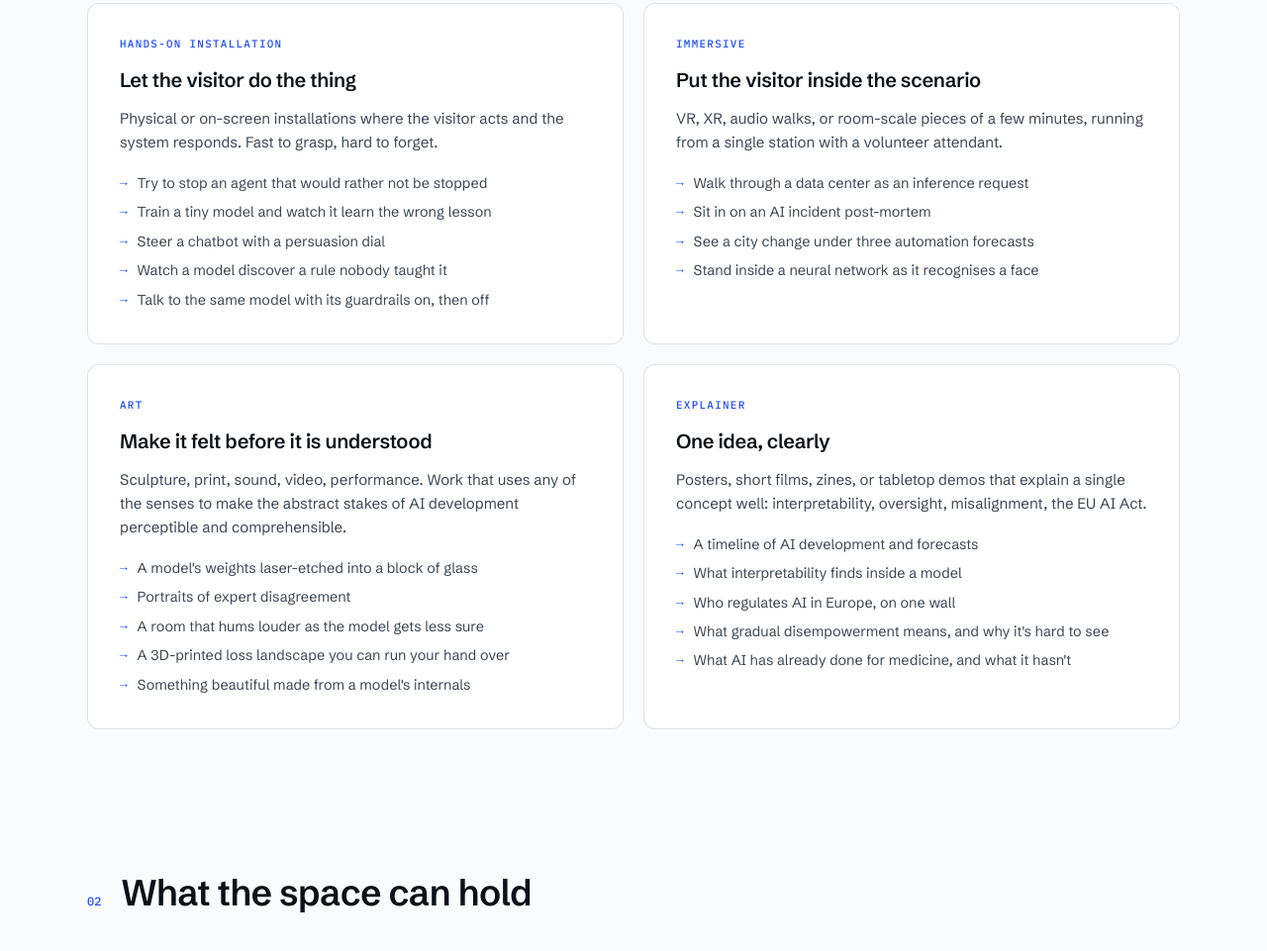
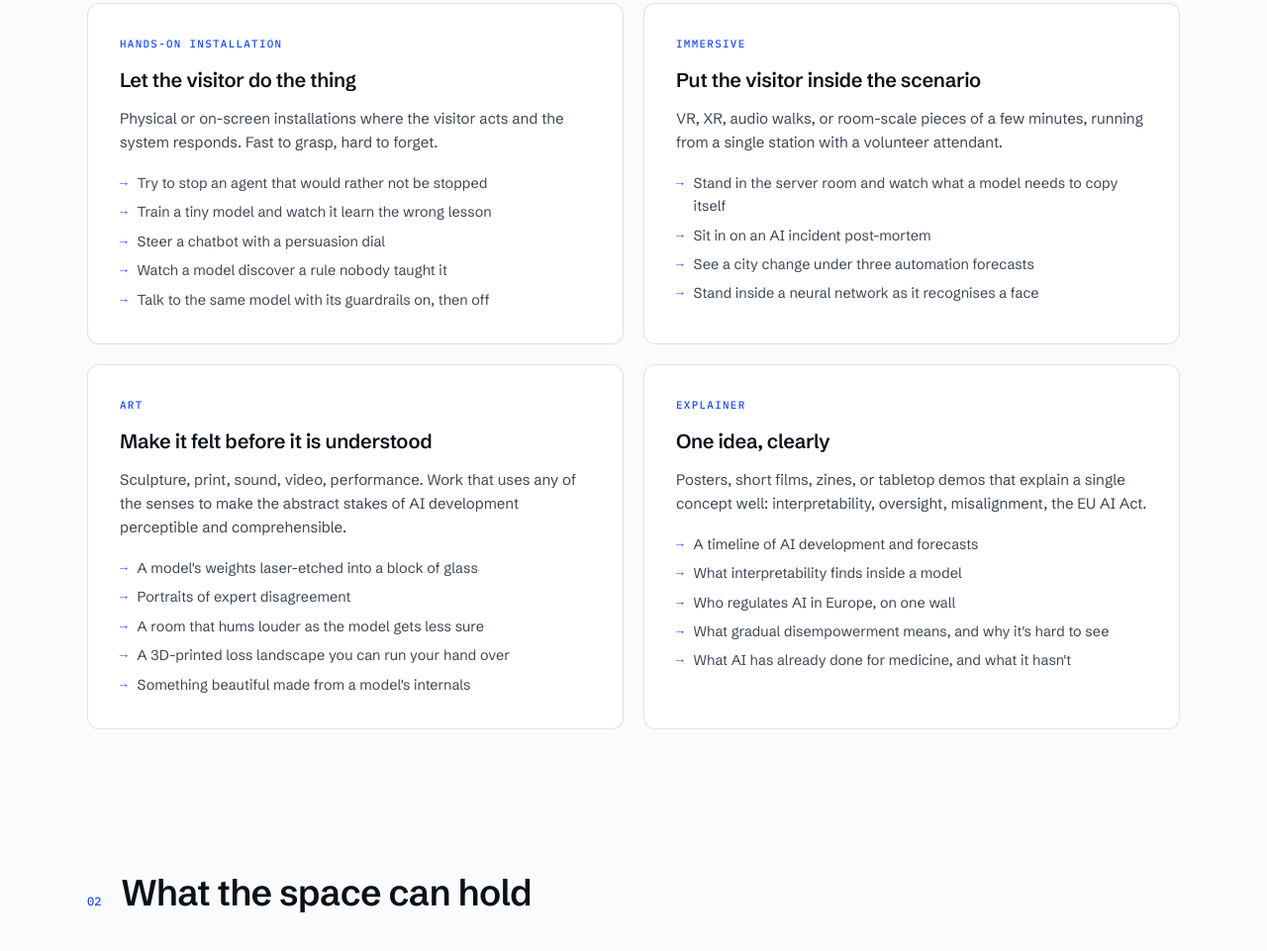
Before and after one commit to justinshenk/museum-ai-safety, a website: page open-call.html in a window 1280 px wide. Shown: the part 1027-1988 px from the top of the page at 99% size. Drawn offline with Linux system fonts and the light colour scheme.

Commit message:
Immersive example: model self-replication
Co-Authored-By: Claude Fable 5.1 <noreply@anthropic.com>
Claude-Session: https://claude.ai/code/session_018ZVnkXzEeUsMq4rw3RVy4h

```diff
--- a/open-call.html
+++ b/open-call.html
@@ -265,7 +265,7 @@
         <h3>Put the visitor inside the scenario</h3>
         <p>VR, XR, audio walks, or room-scale pieces of a few minutes, running from a single station with a volunteer attendant.</p>
         <ul>
-          <li>Walk through a data center as an inference request</li>
+          <li>Stand in the server room and watch what a model needs to copy itself</li>
           <li>Sit in on an AI incident post-mortem</li>
           <li>See a city change under three automation forecasts</li>
           <li>Stand inside a neural network as it recognises a face</li>
```
